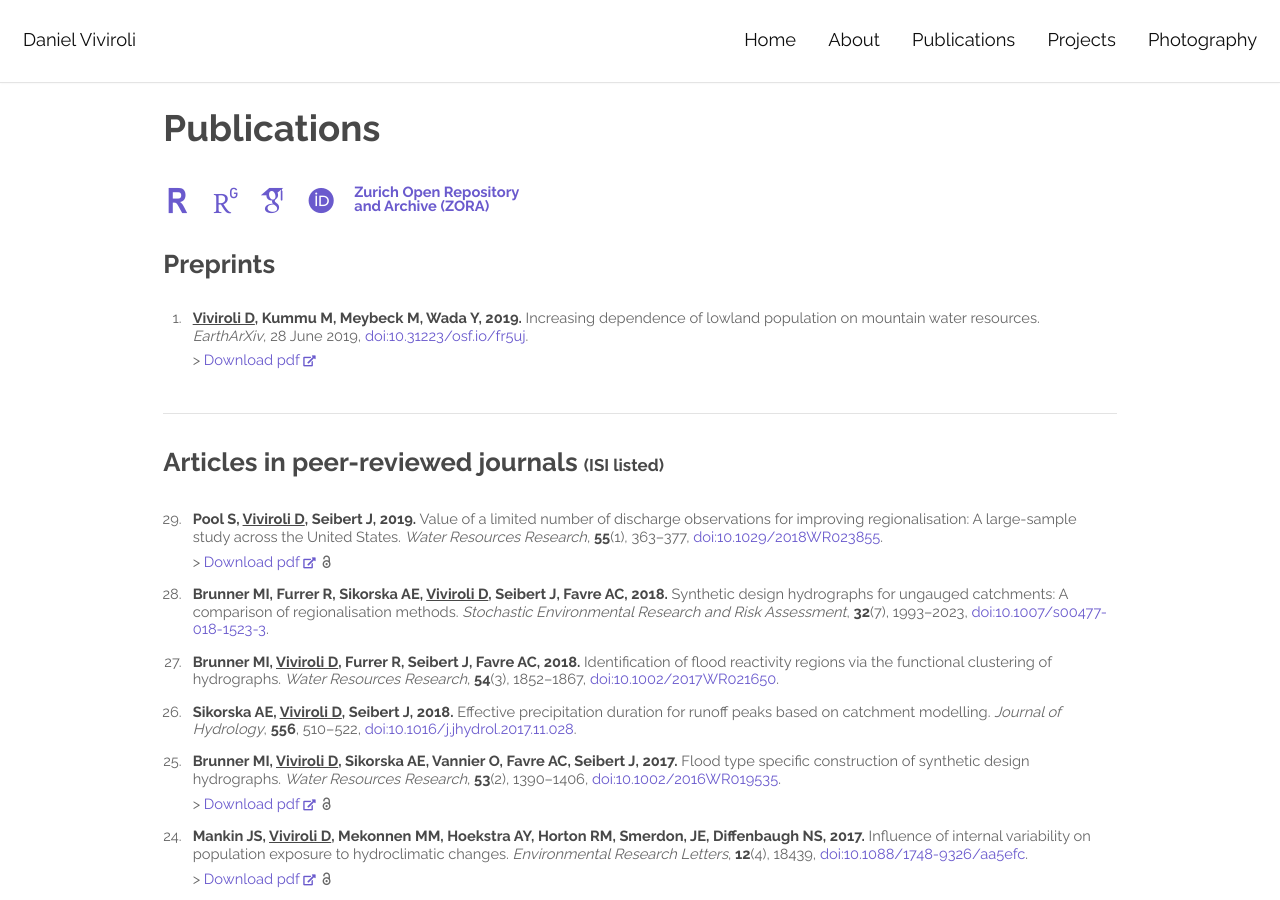
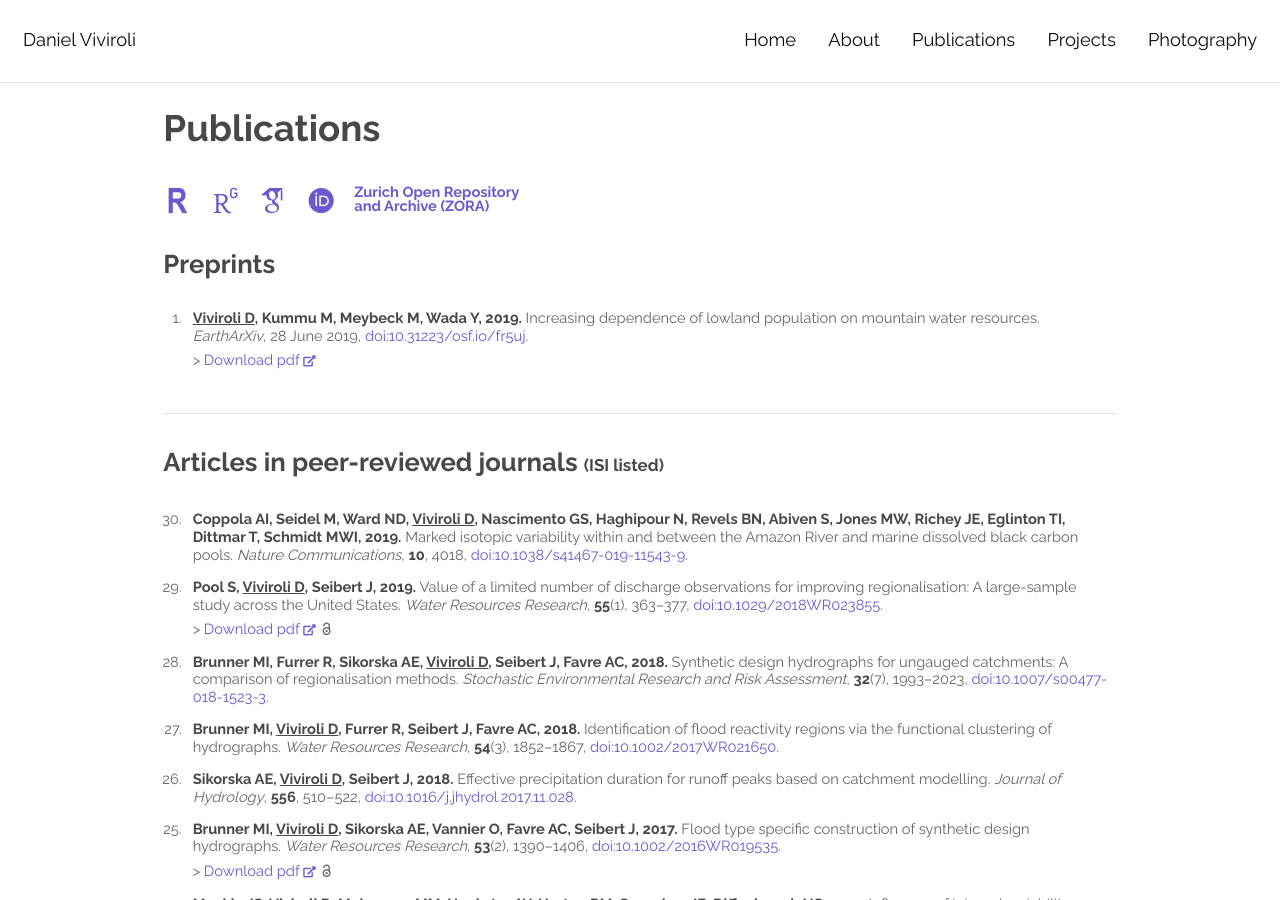
Before and after one commit to katarenamatos/katarenamatos.github.io, a Jekyll site: the page built from publications.html, in a window 1280 px wide and 900 px high. Built offline with Jekyll 4.4.1, drawn with Linux system fonts in a browser that asks for light colours; some web fonts are replaced; some of the changed text lies outside the part shown.

Commit message:
publication updates

```diff
--- a/_data/publications_papers-peer-reviewed.yml
+++ b/_data/publications_papers-peer-reviewed.yml
@@ -1,3 +1,11 @@
+- authors: Coppola AI, Seidel M, Ward ND, Viviroli D, Nascimento GS, Haghipour N, Revels BN, Abiven S, Jones MW, Richey JE, Eglinton TI, Dittmar T, Schmidt MWI
+  year: 2019
+  title: "Marked isotopic variability within and between the Amazon River and marine dissolved black carbon pools"
+  journal: Nature Communications
+  volume: 10
+  pages: 4018
+  doi: 10.1038/s41467-019-11543-9
+
 - authors: Pool S, Viviroli D, Seibert J
   year: 2019
   title: "Value of a limited number of discharge observations for improving regionalisation: A large-sample study across the United States"
```
Also changed, not shown: _data/publications_papers-further.yml (+10 -0 lines).
